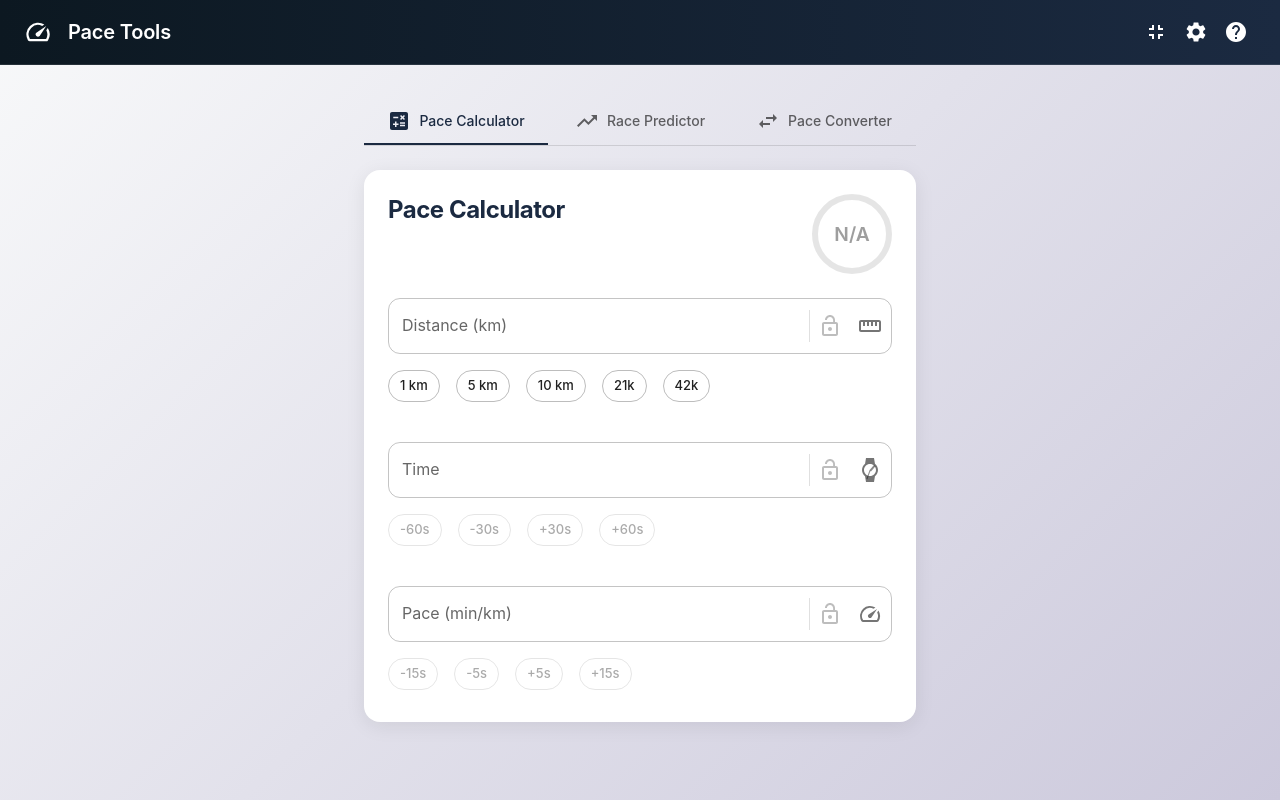
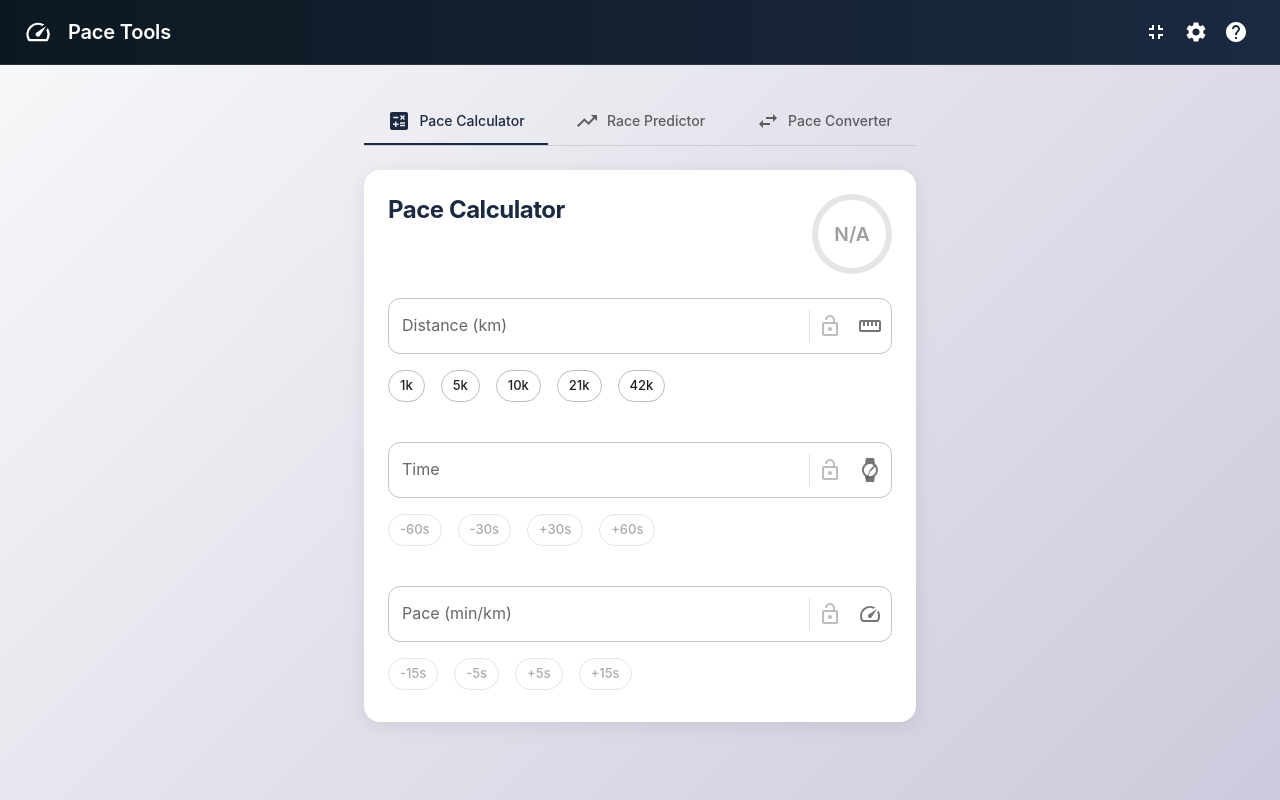
Before and after one commit to sebfoucault/pace-tools, a React (Create React App) app: page / in a window 1280 px wide. Built offline with nearby package versions, Linux system fonts and the light colour scheme.

Commit message:
Reduce chip width

```diff
--- a/src/components/RunningCalculator.tsx
+++ b/src/components/RunningCalculator.tsx
@@ -303,9 +303,9 @@ const RunningCalculator: React.FC<RunningCalculatorProps> = ({ unitSystem: syste
   const getDistanceChips = () => {
     if (systemType === 'metric') {
       return [
-        { label: '1 km', value: 1 },
-        { label: '5 km', value: 5 },
-        { label: '10 km', value: 10 },
+        { label: '1k', value: 1 },
+        { label: '5k', value: 5 },
+        { label: '10k', value: 10 },
         { label: '21k', value: 21.0975 },
         { label: '42k', value: 42.195 },
       ];
```
